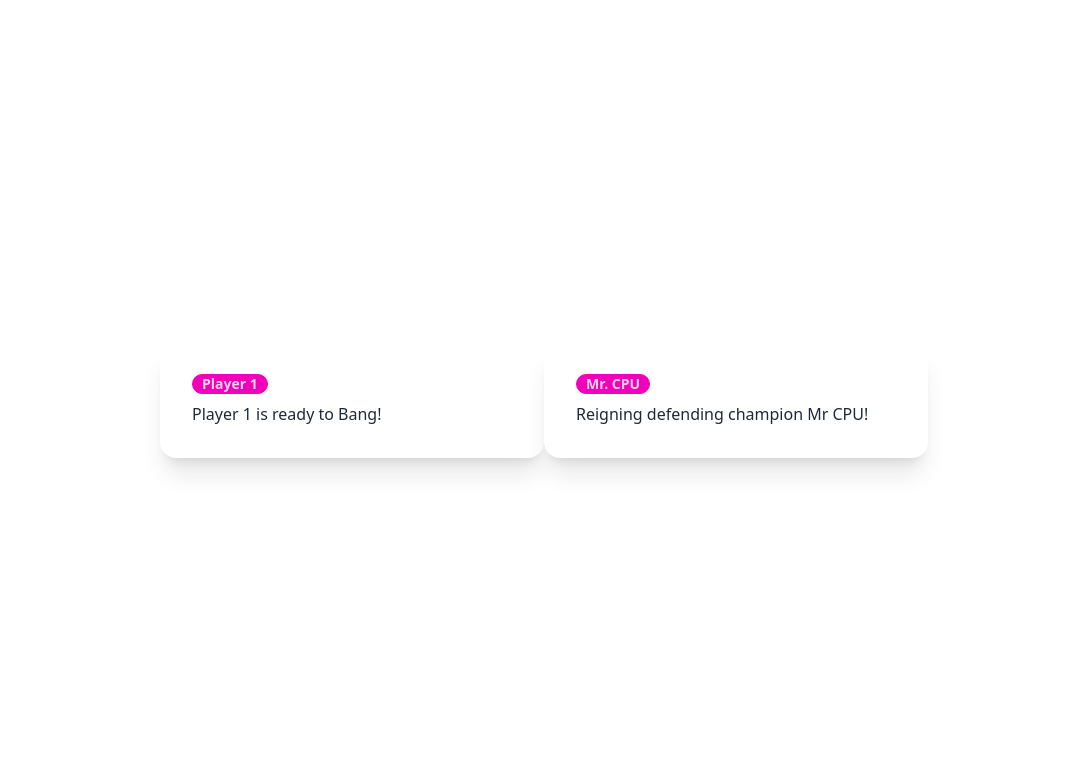
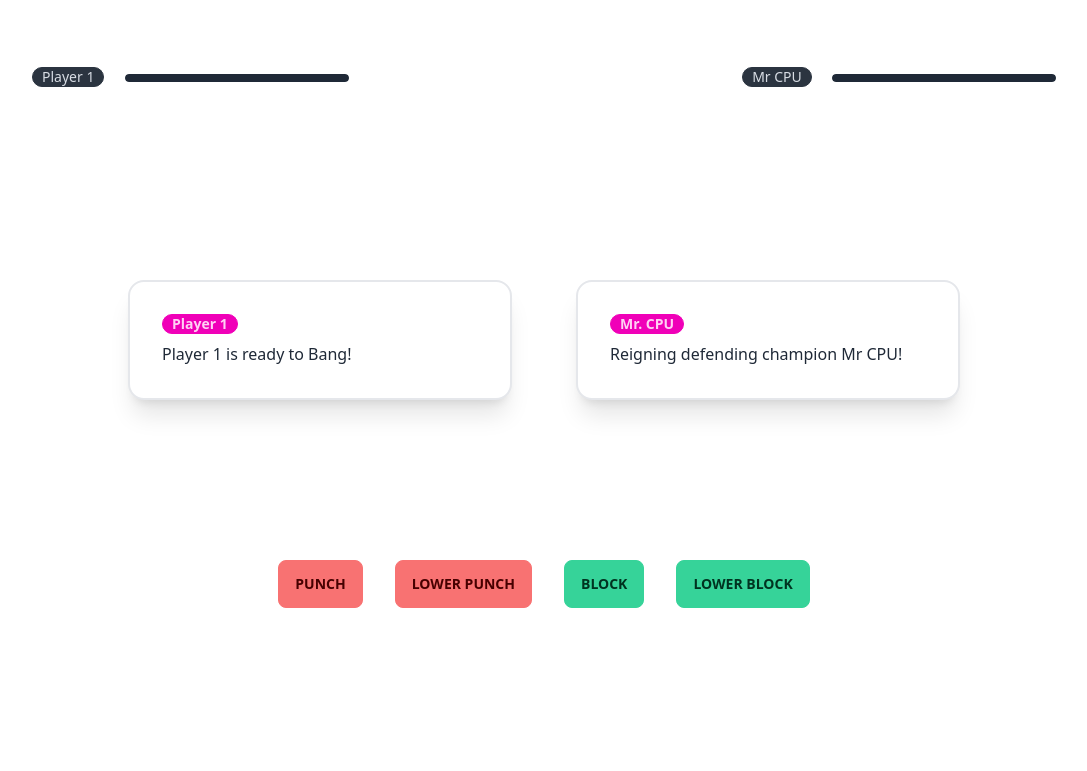
Before and after one commit to NileshJaswal/FightingWithMrCPU, a plain HTML site: page index.html in a window 1280 px wide. Shown: the whole page, without its empty margins (96-1183 px from the left). Drawn offline with nearby package versions, Linux system fonts and the light colour scheme.

Commit message:
Basic UI Done!

```diff
--- a/index.html
+++ b/index.html
@@ -11,14 +11,21 @@
 
 <body>
     <header>
-        <div class="points">
-
+        <div class="points flex justify-between px-32 py-16">
+            <div class="p1 health">
+                <div class="badge badge-neutral mr-4">Player 1</div>
+                <progress class="progress w-56" value="100" max="100"></progress>
+            </div>
+            <div class="p2 health">
+                <div class="badge badge-neutral mr-4">Mr CPU</div>
+                <progress class="progress w-56" value="100" max="100"></progress>
+            </div>
         </div>
     </header>
-    <main class="flex justify-center">
-        <div class="arena flex items-center h-screen">
+    <main class="flex justify-center  mt-32">
+        <div class="arena flex items-center gap-16">
             <div class="p1 arena-box">
-                <div class="card w-96 bg-base-100 shadow-xl">
+                <div class="card border-2 w-96 bg-base-100 shadow-xl">
                     <div class="card-body">
                         <h2 class="card-title">
                             <div class="badge badge-secondary">Player 1</div>
@@ -28,7 +35,7 @@
                 </div>
             </div>
             <div class="cpu arena-box">
-                <div class="card w-96 bg-base-100 shadow-xl">
+                <div class="card border-2 w-96 bg-base-100 shadow-xl">
                     <div class="card-body">
                         <h2 class="card-title">
                             <div class="badge badge-secondary">Mr. CPU</div>
@@ -39,6 +46,14 @@
             </div>
         </div>
     </main>
+    <footer>
+        <div class="input-section flex justify-center py-40 gap-8">
+            <button class="btn btn-error">Punch</button>
+            <button class="btn btn-error">Lower Punch</button>
+            <button class="btn btn-success">Block</button>
+            <button class="btn btn-success">Lower Block</button>
+        </div>
+    </footer>
 </body>
 <script src="assets/base.js"></script>
 
```
Also changed, not shown: dist/output.css, 1 other file.
